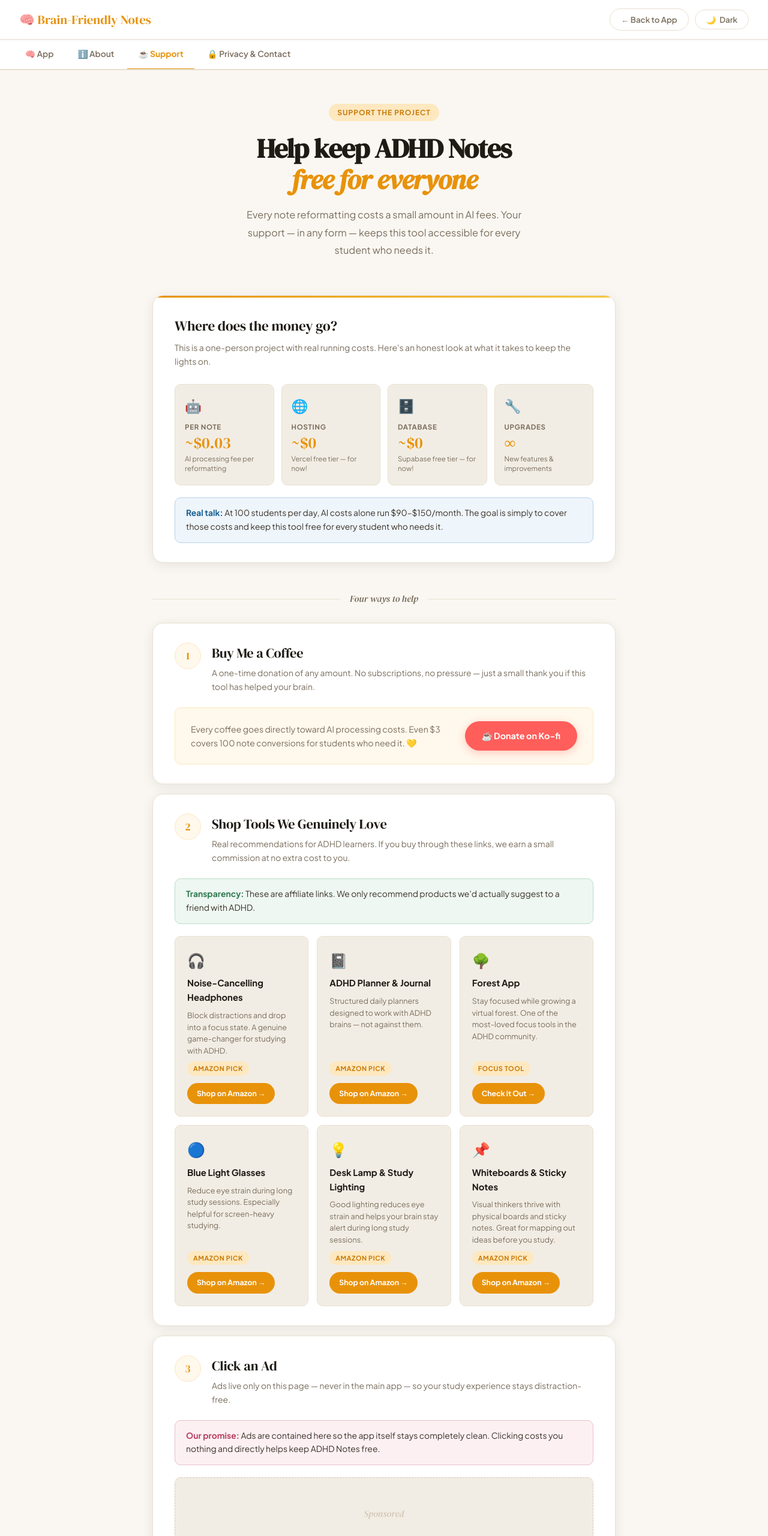
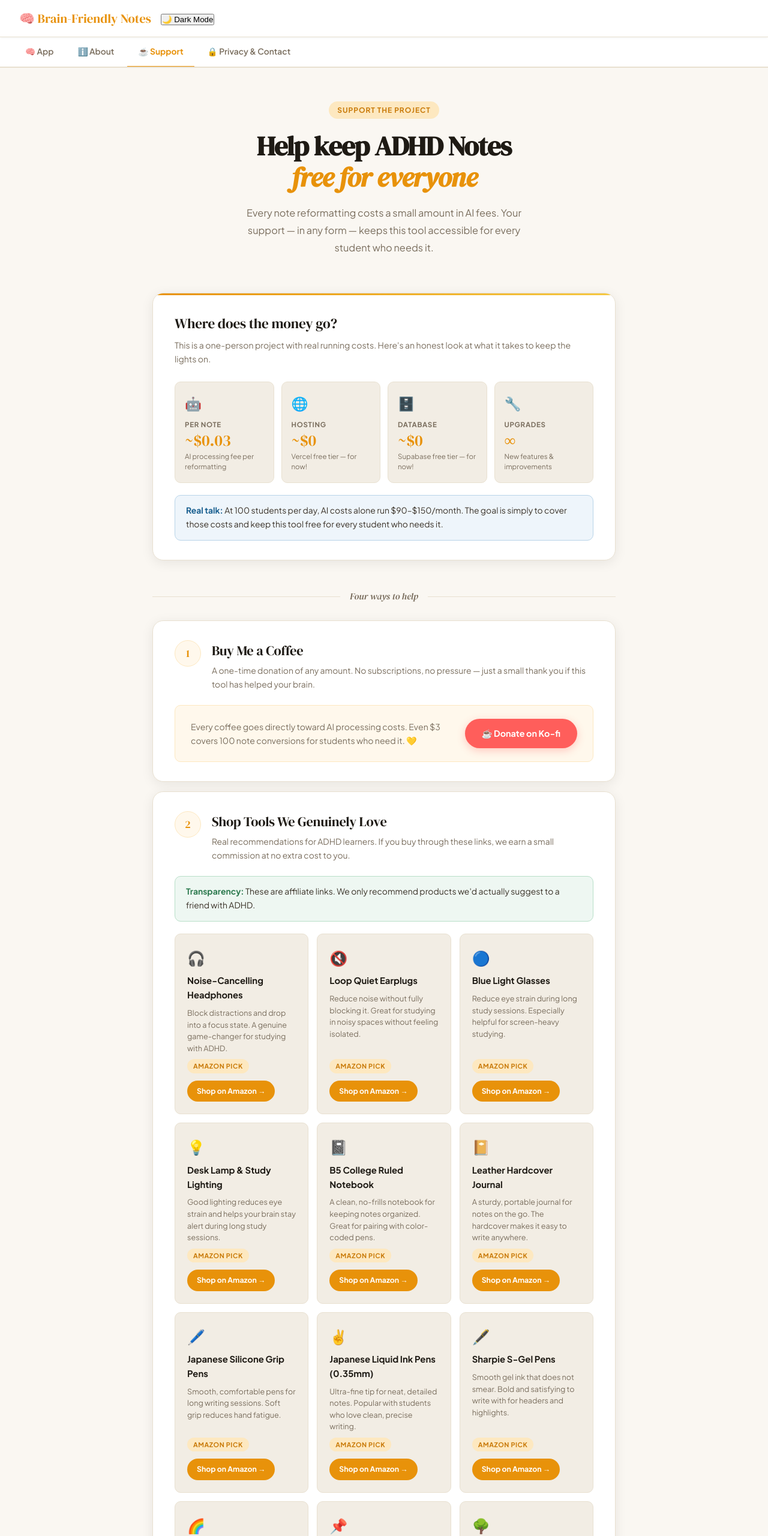
Before and after one commit to bevitt23-cloud/brain-notes-app, a website: page public/funding.html in a window 1280 px wide. Shown: the top 2560 px of the page at 60% size. Drawn offline with Linux system fonts and the light colour scheme.

Commit message:
Add files via upload

```diff
--- a/public/funding.html
+++ b/public/funding.html
@@ -149,10 +149,9 @@
 <body>
 
 <div class="topbar">
-  <a href="/index.html" class="logo">🧠 Brain-Friendly Notes</a>
-  <div class="topbar-right">
-    <a href="/index.html" class="nav-btn">← Back to App</a>
-    <button class="nav-btn" onclick="toggleDark()"><span id="ti">🌙</span> <span id="tl">Dark</span></button>
+  <div class="logo">🧠 Brain-Friendly Notes</div>
+  <div class="topbar-actions">
+    <button class="topbar-btn" onclick="toggleDark()"><span id="theme-icon">🌙</span> <span id="theme-lbl">Dark Mode</span></button>
   </div>
 </div>
 
@@ -219,11 +218,17 @@
     <div class="info-box green"><strong>Transparency:</strong> These are affiliate links. We only recommend products we'd actually suggest to a friend with ADHD.</div>
     <div class="aff-grid">
       <div class="aff-card"><div class="aff-icon">🎧</div><div class="aff-name">Noise-Cancelling Headphones</div><div class="aff-desc">Block distractions and drop into a focus state. A genuine game-changer for studying with ADHD.</div><span class="aff-tag">Amazon Pick</span><a href="https://www.amazon.com/s?k=noise+cancelling+headphones+study&tag=adhdnotes-20" target="_blank" rel="noopener" class="aff-btn">Shop on Amazon →</a></div>
-      <div class="aff-card"><div class="aff-icon">📓</div><div class="aff-name">ADHD Planner & Journal</div><div class="aff-desc">Structured daily planners designed to work with ADHD brains — not against them.</div><span class="aff-tag">Amazon Pick</span><a href="https://www.amazon.com/s?k=adhd+planner+journal&tag=adhdnotes-20" target="_blank" rel="noopener" class="aff-btn">Shop on Amazon →</a></div>
+      <div class="aff-card"><div class="aff-icon">🔇</div><div class="aff-name">Loop Quiet Earplugs</div><div class="aff-desc">Reduce noise without fully blocking it. Great for studying in noisy spaces without feeling isolated.</div><span class="aff-tag">Amazon Pick</span><a href="https://www.amazon.com/dp/B0D3V6TR98?tag=adhdnotes-20" target="_blank" rel="noopener" class="aff-btn">Shop on Amazon →</a></div>
+      <div class="aff-card"><div class="aff-icon">🔵</div><div class="aff-name">Blue Light Glasses</div><div class="aff-desc">Reduce eye strain during long study sessions. Especially helpful for screen-heavy studying.</div><span class="aff-tag">Amazon Pick</span><a href="https://www.amazon.com/s?k=blue+light+glasses+study&tag=adhdnotes-20" target="_blank" rel="noopener" class="aff-btn">Shop on Amazon →</a></div>
+      <div class="aff-card"><div class="aff-icon">💡</div><div class="aff-name">Desk Lamp &amp; Study Lighting</div><div class="aff-desc">Good lighting reduces eye strain and helps your brain stay alert during long study sessions.</div><span class="aff-tag">Amazon Pick</span><a href="https://www.amazon.com/s?k=led+desk+lamp+study+lighting&tag=adhdnotes-20" target="_blank" rel="noopener" class="aff-btn">Shop on Amazon →</a></div>
+      <div class="aff-card"><div class="aff-icon">📓</div><div class="aff-name">B5 College Ruled Notebook</div><div class="aff-desc">A clean, no-frills notebook for keeping notes organized. Great for pairing with color-coded pens.</div><span class="aff-tag">Amazon Pick</span><a href="https://www.amazon.com/dp/B095M8P3P2?tag=adhdnotes-20" target="_blank" rel="noopener" class="aff-btn">Shop on Amazon →</a></div>
+      <div class="aff-card"><div class="aff-icon">📔</div><div class="aff-name">Leather Hardcover Journal</div><div class="aff-desc">A sturdy, portable journal for notes on the go. The hardcover makes it easy to write anywhere.</div><span class="aff-tag">Amazon Pick</span><a href="https://www.amazon.com/dp/B0DHCZJT65?tag=adhdnotes-20" target="_blank" rel="noopener" class="aff-btn">Shop on Amazon →</a></div>
+      <div class="aff-card"><div class="aff-icon">🖊️</div><div class="aff-name">Japanese Silicone Grip Pens</div><div class="aff-desc">Smooth, comfortable pens for long writing sessions. Soft grip reduces hand fatigue.</div><span class="aff-tag">Amazon Pick</span><a href="https://www.amazon.com/dp/B0B9QVGVNJ?tag=adhdnotes-20" target="_blank" rel="noopener" class="aff-btn">Shop on Amazon →</a></div>
+      <div class="aff-card"><div class="aff-icon">✌️</div><div class="aff-name">Japanese Liquid Ink Pens (0.35mm)</div><div class="aff-desc">Ultra-fine tip for neat, detailed notes. Popular with students who love clean, precise writing.</div><span class="aff-tag">Amazon Pick</span><a href="https://www.amazon.com/dp/B07Y2RBV4P?tag=adhdnotes-20" target="_blank" rel="noopener" class="aff-btn">Shop on Amazon →</a></div>
+      <div class="aff-card"><div class="aff-icon">🖋️</div><div class="aff-name">Sharpie S-Gel Pens</div><div class="aff-desc">Smooth gel ink that does not smear. Bold and satisfying to write with for headers and highlights.</div><span class="aff-tag">Amazon Pick</span><a href="https://www.amazon.com/dp/B082PMRSBK?tag=adhdnotes-20" target="_blank" rel="noopener" class="aff-btn">Shop on Amazon →</a></div>
+      <div class="aff-card"><div class="aff-icon">🌈</div><div class="aff-name">Crayola Colored Pencils</div><div class="aff-desc">Color-code your notes by topic or priority. A simple trick that makes reviewing way easier.</div><span class="aff-tag">Amazon Pick</span><a href="https://www.amazon.com/dp/B00000J0S3?tag=adhdnotes-20" target="_blank" rel="noopener" class="aff-btn">Shop on Amazon →</a></div>
+      <div class="aff-card"><div class="aff-icon">📌</div><div class="aff-name">Post-it Sticky Notes (Color Collection)</div><div class="aff-desc">Color-coded sticky notes for flagging key ideas and reminders. Brain-friendly by design.</div><span class="aff-tag">Amazon Pick</span><a href="https://www.amazon.com/dp/B07YNHMVRT?tag=adhdnotes-20" target="_blank" rel="noopener" class="aff-btn">Shop on Amazon →</a></div>
       <div class="aff-card"><div class="aff-icon">🌳</div><div class="aff-name">Forest App</div><div class="aff-desc">Stay focused while growing a virtual forest. One of the most-loved focus tools in the ADHD community.</div><span class="aff-tag">Focus Tool</span><a href="https://www.forestapp.cc" target="_blank" rel="noopener" class="aff-btn">Check it Out →</a></div>
-      <div class="aff-card"><div class="aff-icon">🔵</div><div class="aff-name">Blue Light Glasses</div><div class="aff-desc">Reduce eye strain during long study sessions. Especially helpful for screen-heavy studying.</div><span class="aff-tag">Amazon Pick</span><a href="https://www.amazon.com/s?k=blue+light+glasses+study&tag=adhdnotes-20" target="_blank" rel="noopener" class="aff-btn">Shop on Amazon →</a></div>
-      <div class="aff-card"><div class="aff-icon">💡</div><div class="aff-name">Desk Lamp & Study Lighting</div><div class="aff-desc">Good lighting reduces eye strain and helps your brain stay alert during long study sessions.</div><span class="aff-tag">Amazon Pick</span><a href="https://www.amazon.com/s?k=led+desk+lamp+study+lighting&tag=adhdnotes-20" target="_blank" rel="noopener" class="aff-btn">Shop on Amazon →</a></div>
-      <div class="aff-card"><div class="aff-icon">📌</div><div class="aff-name">Whiteboards & Sticky Notes</div><div class="aff-desc">Visual thinkers thrive with physical boards and sticky notes. Great for mapping out ideas before you study.</div><span class="aff-tag">Amazon Pick</span><a href="https://www.amazon.com/s?k=whiteboard+sticky+notes+study&tag=adhdnotes-20" target="_blank" rel="noopener" class="aff-btn">Shop on Amazon →</a></div>
     </div>
   </div>
 
```
Also changed, not shown: public/privacy-policy.html (+5 -11 lines).
